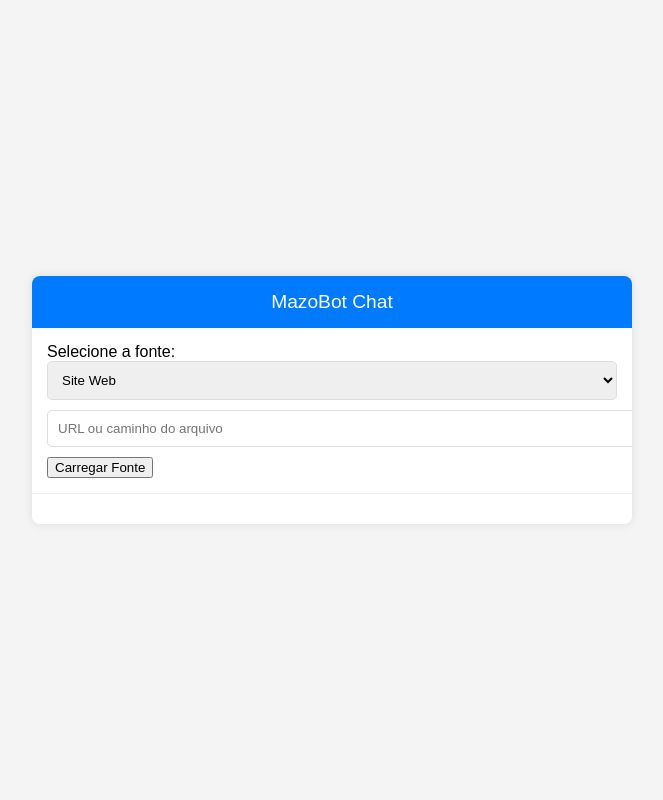
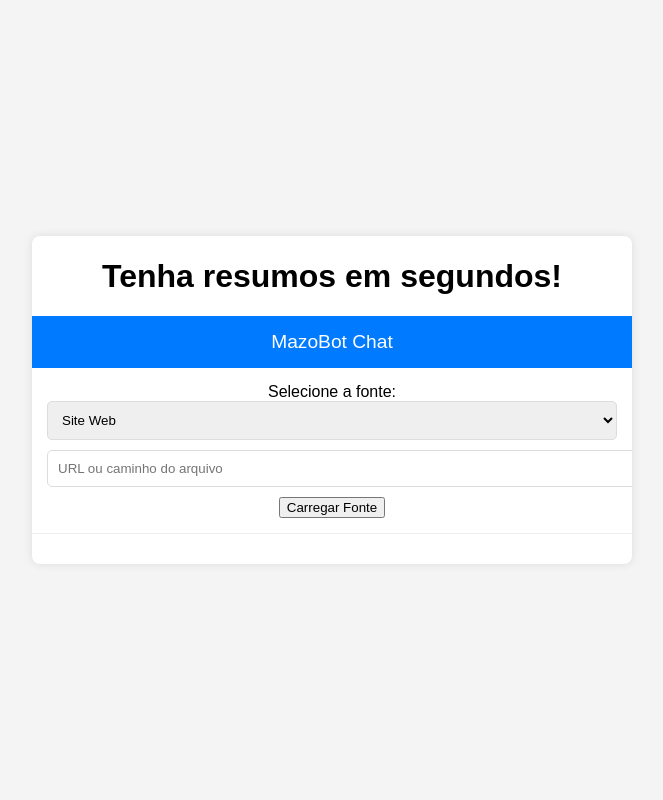
Before and after one commit to mazinhorj/mazobot_app, a Flask app: page / in a window 1280 px wide. Shown: the whole page, without its empty margins (308-971 px from the left). Run offline with Flask 3, Linux system fonts and the light colour scheme.

Commit message:
index updt

```diff
--- a/src/templates/index.html
+++ b/src/templates/index.html
@@ -14,6 +14,7 @@
             align-items: center;
             min-height: 100vh;
             background-color: #f4f4f4;
+            text-align: center;
         }
         .chat-container {
             background-color: #fff;
@@ -86,6 +87,7 @@
 </head>
 <body>
     <div class="chat-container">
+        <h1>Tenha resumos em segundos!</h1>
         <div class="chat-header">MazoBot Chat</div>
         <div class="source-selection">
             <label for="sourceType">Selecione a fonte:</label>
```
